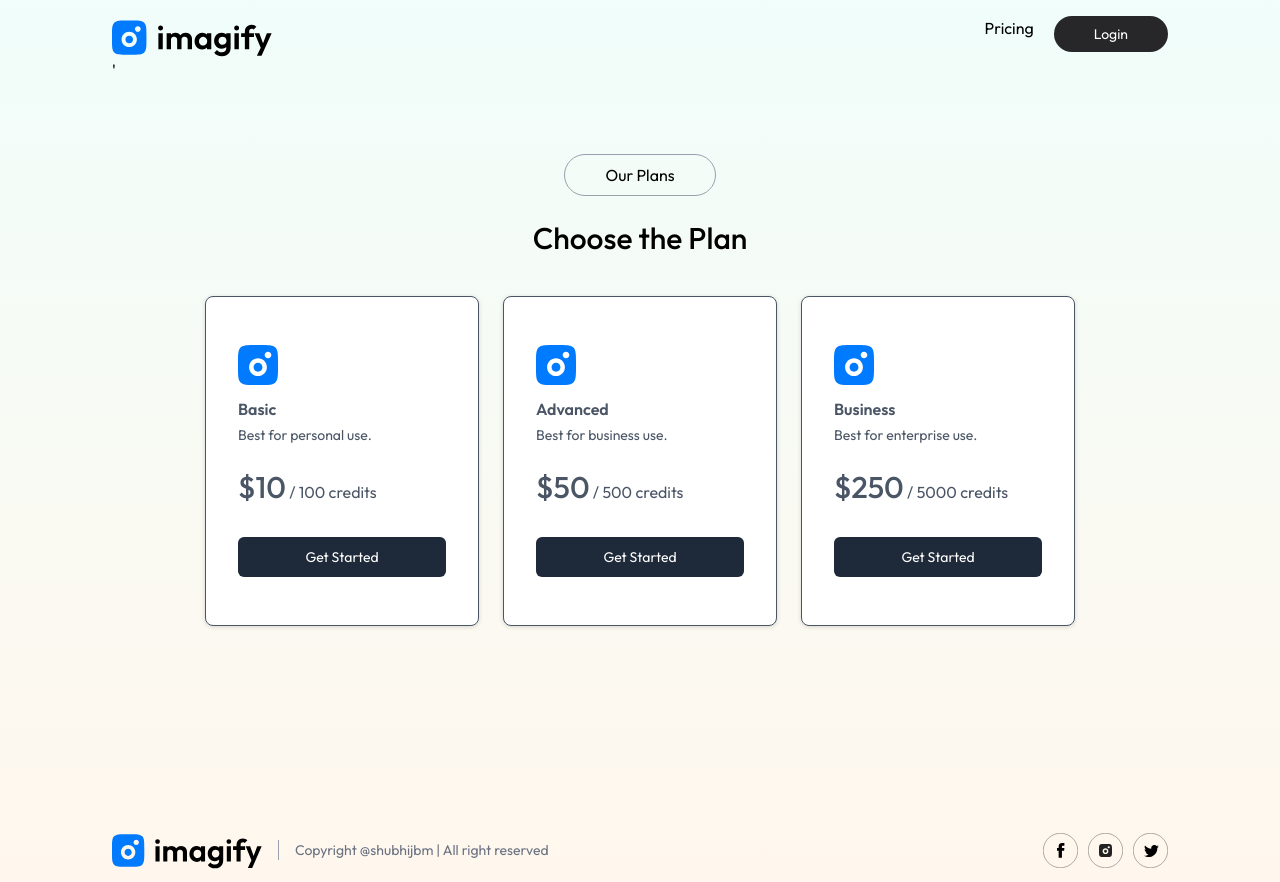
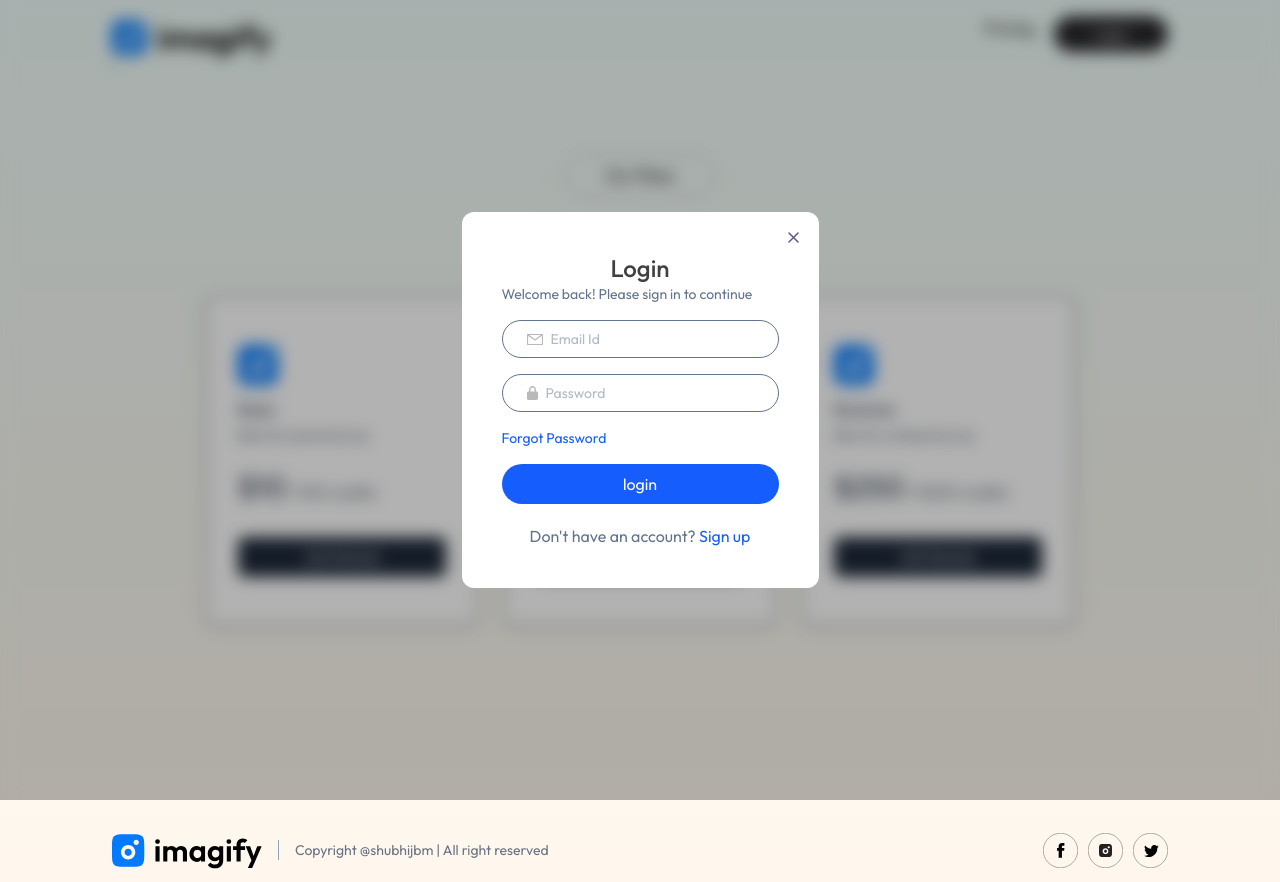
Before and after one commit to Shubhipandey21/Imageify, a React (Vite) app: page /buy in a window 1280 px wide. Both pictures are taken after a click on the button "Login". Built offline with nearby package versions, Linux system fonts and the light colour scheme.

Commit message:
implemented login page

```diff
--- a/src/App.jsx
+++ b/src/App.jsx
@@ -1,15 +1,19 @@
-import React from 'react'
+import React, { useContext } from 'react'
 import {Routes, Route} from 'react-router-dom'
 import Home from './pages/Home'
 import Result from './pages/Result'
 import BuyCredit from './pages/BuyCredit'
 import Navbar from './components/Navbar'
 import Footer from './components/Footer'
+import Login from './components/Login'
+import { AppContext } from './context/Appcontext'
 
 const App = () => {
+  const{showLogin}= useContext(AppContext);
   return (
     <div className='px-4 sm:px-10 ms:px-14 lg:px-28 min-h-screen bg-gradient-to-b from-teal-50 to-orange-50'>
     <Navbar />
+    {showLogin && <Login />}
     <Routes>
       <Route path='/' element = {<Home />}/>
       <Route path='/result' element = { <Result />}/>
--- /dev/null
+++ b/src/components/Login.jsx
@@ -0,0 +1,76 @@
+import React, { useContext, useEffect, useState } from "react";
+import { assets } from "../assets/assets";
+import App from "../App";
+import { AppContext } from "../context/Appcontext";
+
+const Login = () => {
+
+    const [state, setState] = useState("Login")
+    const {setShowLogin} = useContext(AppContext);
+    useEffect(() =>{
+        document.body.style.overflow = 'hidden';
+        return () => {
+            document.body.style.overflow = 'unset';
+        }
+    }, [])
+  return (
+    <div className="absolute top-0 left-0 right-0 bottom-0 z-10 backdrop-blur-sm bg-black/30 flex justify-center items-center">
+      <form className="relative bg-white p-10 rounded-xl text-slate-500">
+        <h1 className="text-center text-2xl text-neutral-700 font-medium">
+          {state}
+        </h1>
+        <p className="text-sm">Welcome back! Please sign in to continue</p>
+       {state !== "Login" && <div className="border px-6 py-2 flex items-center gap-2 rounded-full mt-5 ">
+          <img src={assets.user_icon} alt="" />
+          <input
+            type="text"
+            className="outline-none text-sm"
+            placeholder="Full Name"
+            required
+          />
+        </div>}
+        <div className="border px-6 py-2 flex items-center gap-2 rounded-full mt-4 ">
+          <img src={assets.email_icon} alt="" />
+          <input
+            type="email"
+            className="outline-none text-sm"
+            placeholder="Email Id"
+            required
+          />
+        </div>
+        <div className="border px-6 py-2 flex items-center gap-2 rounded-full mt-4 ">
+          <img src={assets.lock_icon} alt="" />
+          <input
+            type="password"
+            className="outline-none text-sm"
+            placeholder="Password"
+            required
+          />
+        </div>
+        <p className="text-sm text-blue-600 my-4 cursor-pointer">
+          Forgot Password
+        </p>
+        <button className="bg-blue-600 w-full text-white py-2 rounded-full">
+          {state == "Login" ? "login" : "create account"}
+        </button>
+        {state == "Login" ? <p className="mt-5 text-center">
+          Don't have an account?{" "}
+          <span className="text-blue-600 cursor-pointer" onClick={()=> setState("Sign Up")}>Sign up</span>
+        </p> : <p className="mt-5 text-center">
+          Already have an account?{" "}
+          <span className="text-blue-600 cursor-pointer" onClick={()=> setState("Login")}>Login in</span>
+        </p>}
+
+
+        <img
+          onClick={() => setShowLogin(false)}
+          src={assets.cross_icon}
+          alt=""
+          className="absolute top-5 right-5 cursor-pointer"
+        />
+      </form>
+    </div>
+  );
+};
+
+export default Login;
--- a/src/components/Navbar.jsx
+++ b/src/components/Navbar.jsx
@@ -5,7 +5,7 @@
 import { AppContext } from "../context/Appcontext.jsx";
 
 const Navbar = () => {
-  const {user} = useContext(AppContext);
+  const {user, setShowLogin} = useContext(AppContext);
   const navigate = useNavigate();
   return (
     <div className="flex item-center justify-between py-4">
@@ -41,7 +41,7 @@
             <p onClick={() => navigate("/buy")} className="cursor-pointer">
               Pricing
             </p>
-            <button className="bg-zinc-800 text-white px-7 py-2 sm:px-10 text-sm rounded-full">
+            <button onClick={() => setShowLogin(true)} className="bg-zinc-800 text-white px-7 py-2 sm:px-10 text-sm rounded-full">
               Login
             </button>
           </div>
--- a/src/context/Appcontext.jsx
+++ b/src/context/Appcontext.jsx
@@ -4,9 +4,10 @@
 
 const AppContextProvider = (props) => {
     const [user, setUser] = useState(null);
+    const [showLogin, setShowLogin] = useState(false);
 
     const value = {
-        user, setUser
+        user, setUser, showLogin, setShowLogin
     }
 
     return (
```
